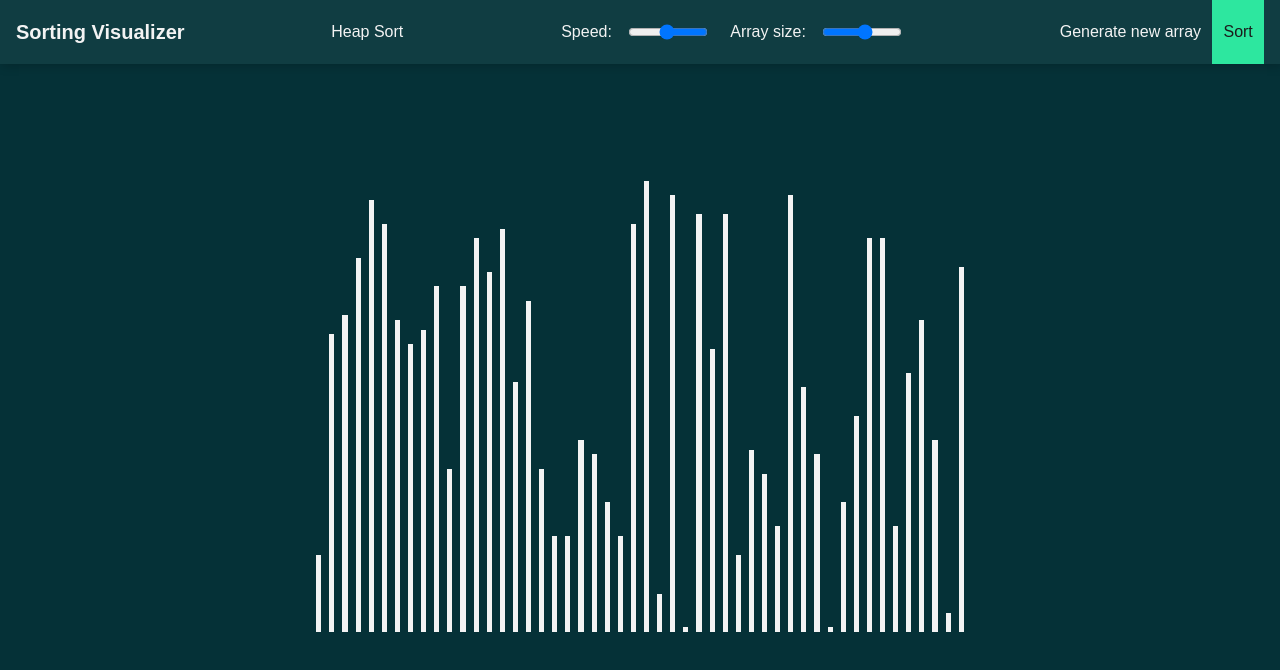
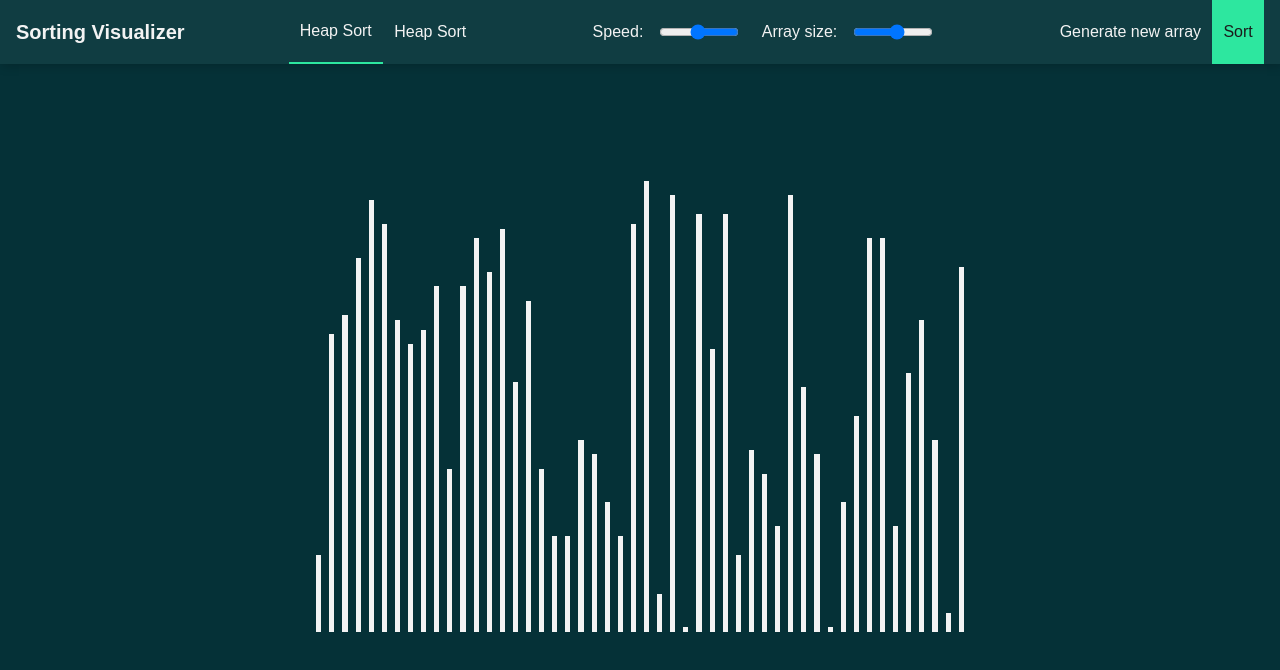
Before and after one commit to ADITYAKUMAR69786/PROJECTS, a website built with webpack: page sorting-visualizer/index.html in a window 1280 px wide. Built offline with nearby package versions, Linux system fonts and the light colour scheme.

Commit message:
Update index.html

```diff
--- a/sorting-visualizer/index.html
+++ b/sorting-visualizer/index.html
@@ -15,6 +15,7 @@
       <h1>Sorting Visualizer</h1>
 
       <ul data-js="sort-types">
+        <li class="select" data-js="heap">Heap Sort</li>
         <li data-js="heap">Heap Sort</li>
       </ul>
 
```
